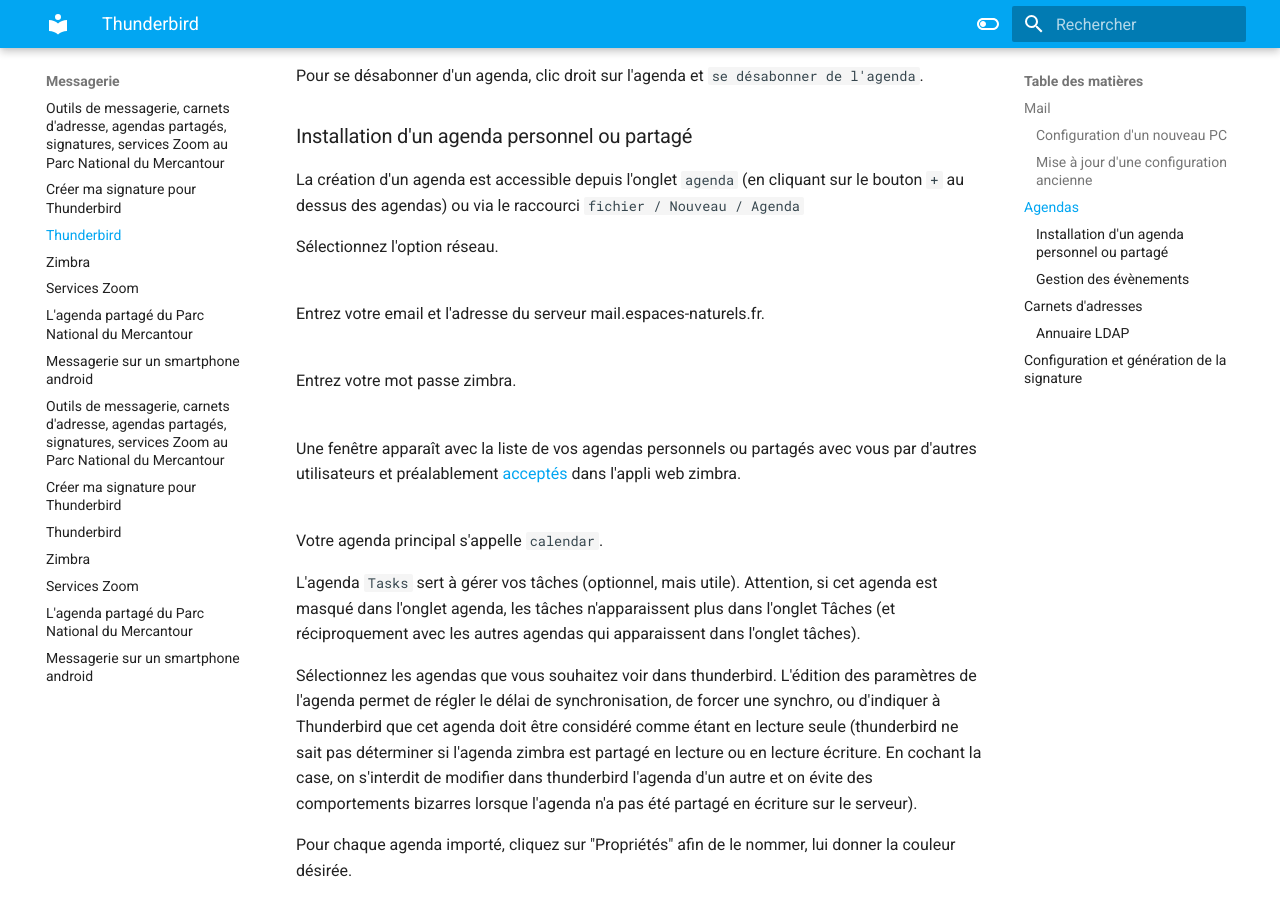
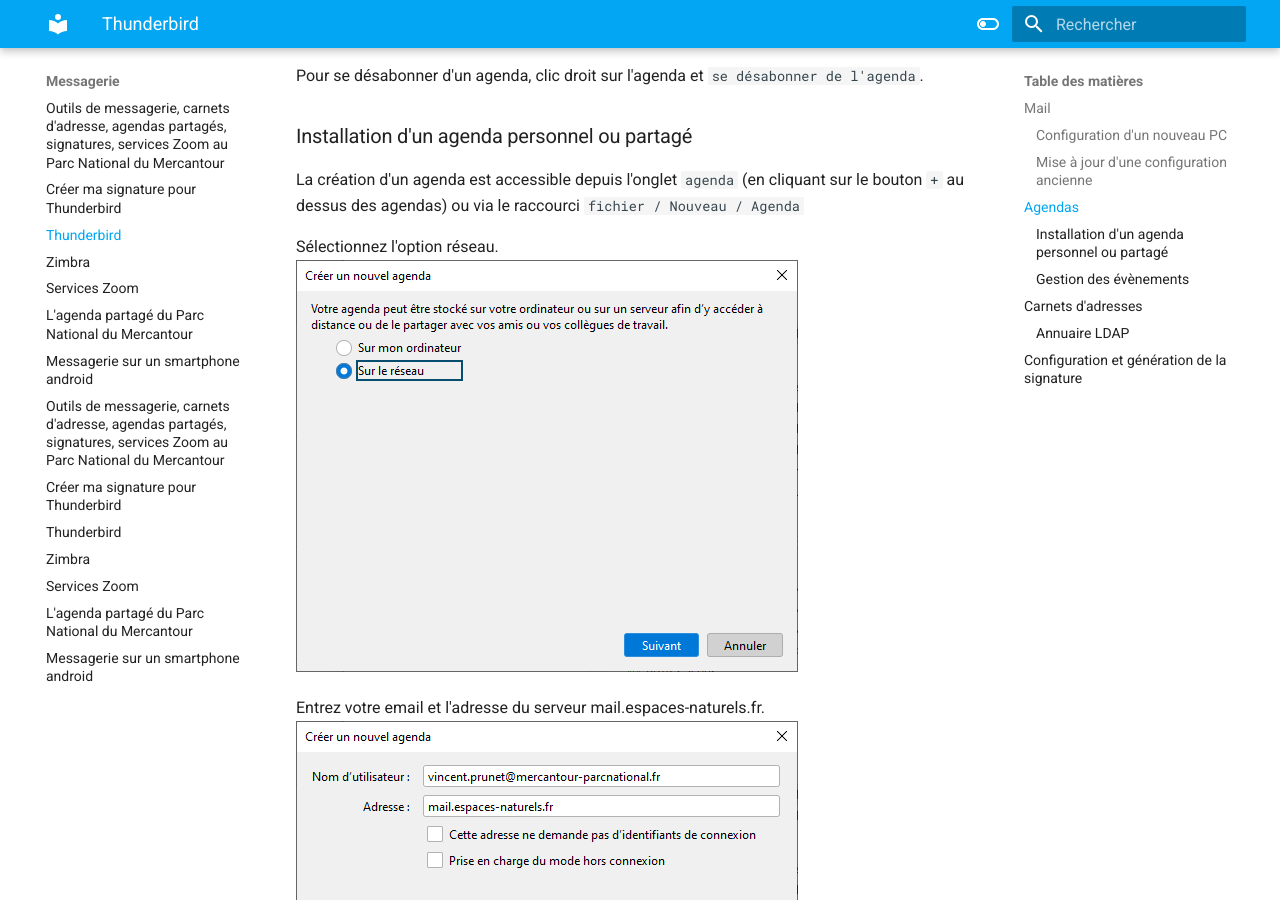
Before and after one commit to PnMercantour/faq, an MkDocs documentation site: the page built from docs/Messagerie/Thunderbird.md, in a window 1280 px wide and 900 px high, scrolled down 1870 px. Built offline with MkDocs 1.6.1 and Material for MkDocs 9.7.7, drawn with Linux system fonts in a browser that asks for light colours.

Commit message:
modified thunderbird

```diff
--- a/docs/Messagerie/Thunderbird.md
+++ b/docs/Messagerie/Thunderbird.md
@@ -50,16 +50,16 @@
 La création d'un agenda est accessible depuis l'onglet `agenda` (en cliquant sur le bouton `+` au dessus des agendas) ou via le raccourci `fichier / Nouveau / Agenda`
 
 Sélectionnez l'option réseau.
-![](img/agenda_network.png)
+![](../img/agenda_network.png)
 
 Entrez votre email et l'adresse du serveur mail.espaces-naturels.fr.
-![](img/agenda_credentials.png)
+![](../img/agenda_credentials.png)
 
 Entrez votre mot passe zimbra.
-![](img/password_prompt.png)
+![](../img/password_prompt.png)
 
 Une fenêtre apparaît avec la liste de vos agendas personnels ou partagés avec vous par d'autres utilisateurs et préalablement [acceptés](../Zimbra/README.md) dans l'appli web zimbra.
-![](img/agenda_chooser.png)
+![](../img/agenda_chooser.png)
 
 Votre agenda principal s'appelle `calendar`.
 
@@ -84,16 +84,16 @@
 ## Carnets d'adresses
 
 Pour vous connecter à un carnet d'adresses réseau, ouvrez l'onglet `Carnet d'adresses`, cliquez sur la flèche à droite de `Nouveau carnet d'adresses` et sélectionner CARDDAV dans le menu déroulant).
-![](img/new_contact.png)
+![](../img/new_contact.png)
 
 Entrez votre adresse mail et l'url du serveur Zimbra https://espaces-naturels.fr/dav (ne pas oublier dav, par contre l'entête https est optionnel, comme pour les agendas).
-![](img/contacts_credentials.png)
+![](../img/contacts_credentials.png)
 
 Entrez votre mot passe zimbra.
-![](img/password_prompt.png)
+![](../img/password_prompt.png)
 
 Sélectionnez les carnets d'adresse à importer.
-![](img/contacts_chooser.png)
+![](../img/contacts_chooser.png)
 Votre carnet d'adresses principal s'appelle `Contacts`, zimbra gère automatiquement le carnet d'adresses `Emailed Contacts` en inspectant les mails reçus et envoyés.
 D'autres carnets d'adresses peuvent être proposés s'ils ont été partagés par leur propriétaire et [acceptés](../Zimbra/README.md) dans l'appli web zimbra.
 
```
Also changed, not shown: docs/messagerie/Thunderbird.md (+8 -8 lines).
